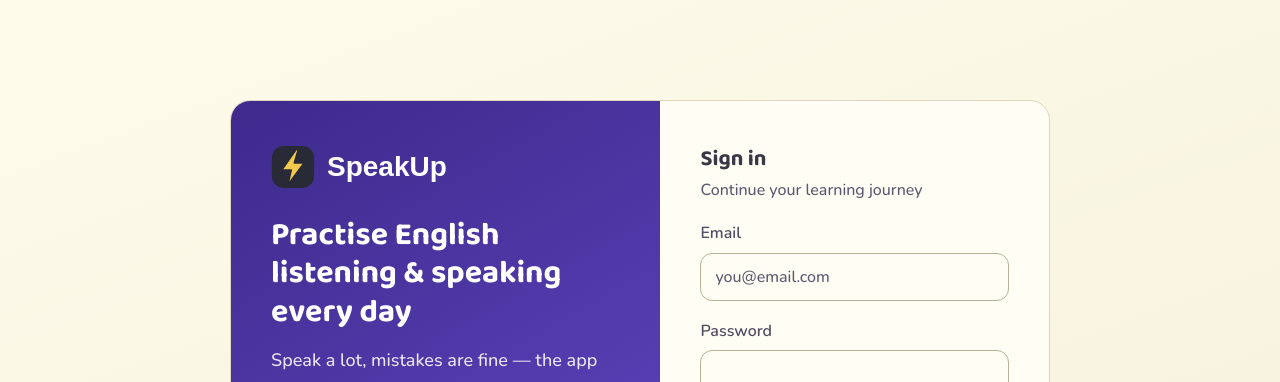
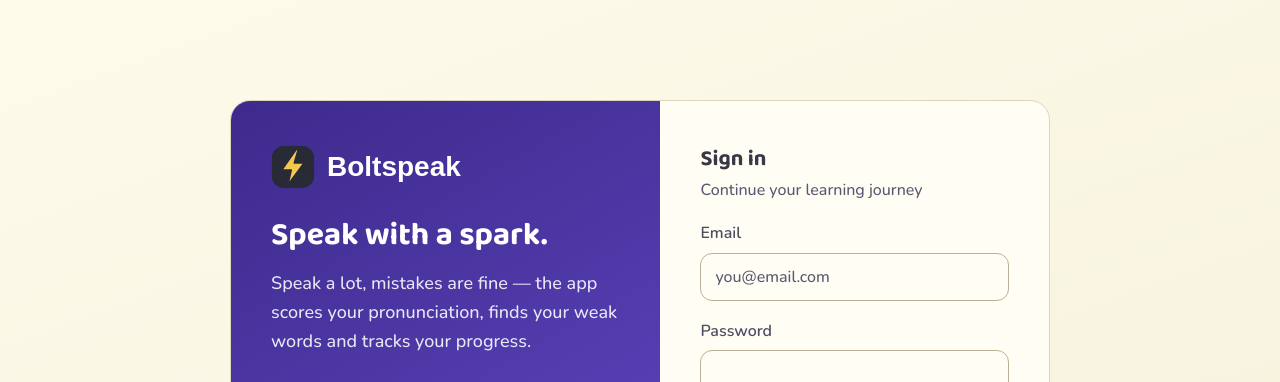
Before and after one commit to hoangdieu6789/english_app, a Next.js app in the folder frontend/: page /login in a window 1280 px wide. Shown: the top 382 px of the page. Built offline with nearby package versions, Linux system fonts and the light colour scheme; no server answers; a web font is replaced by a local one.

Commit message:
feat(ui): rename the app to Boltspeak with the slogan "Speak with a spark."
Learner-facing name only (logo, tab title, sign-in panel, sidebar tagline, reset email, docs).
The name lives in frontend/lib/brand.ts; repo, domain, database and storage keys are unchanged.

```diff
--- a/frontend/app/(auth)/login/page.tsx
+++ b/frontend/app/(auth)/login/page.tsx
@@ -1,6 +1,7 @@
 "use client";
 
 import { BoltMark } from "@/components/brand";
+import { APP_NAME } from "@/lib/brand";
 import { Suspense, useState } from "react";
 import { useRouter, useSearchParams } from "next/navigation";
 import Link from "next/link";
@@ -95,7 +96,7 @@ export default function LoginPage() {
         >
           <div style={{ display: "flex", alignItems: "center", gap: 12 }}>
             <BoltMark size={44} />
-            <span style={{ font: "700 var(--text-2xl)/1 var(--font-logo)" }}>SpeakUp</span>
+            <span style={{ font: "700 var(--text-2xl)/1 var(--font-logo)" }}>{APP_NAME}</span>
           </div>
           <div style={{ marginTop: 6 }}>
             <div style={{ font: "700 var(--text-3xl)/1.2 var(--font-display)" }}>{t("auth.brand.tagline")}</div>
--- a/frontend/app/(auth)/register/page.tsx
+++ b/frontend/app/(auth)/register/page.tsx
@@ -1,6 +1,7 @@
 "use client";
 
 import { BoltMark } from "@/components/brand";
+import { APP_NAME } from "@/lib/brand";
 import { useState } from "react";
 import { useRouter } from "next/navigation";
 import Link from "next/link";
@@ -87,7 +88,7 @@ export default function RegisterPage() {
         >
           <div style={{ display: "flex", alignItems: "center", gap: 12 }}>
             <BoltMark size={44} />
-            <span style={{ font: "700 var(--text-2xl)/1 var(--font-logo)" }}>SpeakUp</span>
+            <span style={{ font: "700 var(--text-2xl)/1 var(--font-logo)" }}>{APP_NAME}</span>
           </div>
           <div style={{ marginTop: 6 }}>
             <div style={{ font: "700 var(--text-3xl)/1.2 var(--font-display)" }}>{t("auth.register.tagline")}</div>
--- a/frontend/app/globals.css
+++ b/frontend/app/globals.css
@@ -1,8 +1,8 @@
 @import "tailwindcss";
 
 /*
- * SpeakUp design tokens. Same palette as the David Studio hub (Alucard light, Dracula dark,
- * see docs/design-system.md); the lightning bolt is SpeakUp's own motif.
+ * Boltspeak design tokens. Same palette as the David Studio hub (Alucard light, Dracula dark,
+ * see docs/design-system.md); the lightning bolt is Boltspeak's own motif.
  * Light = :root, dark = .dark on <html> (set before paint by lib/theme/boot.ts).
  * Components use these variables only: no raw hex in app/ or components/
  * (checked by scripts/check-ui.mjs).
--- a/frontend/app/layout.tsx
+++ b/frontend/app/layout.tsx
@@ -30,11 +30,11 @@ const almendra = Almendra({
 
 const META: Record<Lang, Metadata> = {
   vi: {
-    title: "SpeakUp — Luyện nói tiếng Anh và IELTS Speaking",
+    title: "Boltspeak — Nói có lửa, chấm có tâm",
     description: "Chấm phát âm, chấm IELTS Speaking theo tiêu chí và ôn từ vựng theo band.",
   },
   en: {
-    title: "SpeakUp — English speaking and IELTS Speaking practice",
+    title: "Boltspeak — Speak with a spark",
     description: "Pronunciation scoring, IELTS Speaking scored by the band descriptors, and vocabulary by band.",
   },
 };
--- a/frontend/components/app-shell.tsx
+++ b/frontend/components/app-shell.tsx
@@ -2,6 +2,7 @@
 
 import { useEffect, useState } from "react";
 import Link from "next/link";
+import { APP_NAME } from "@/lib/brand";
 import { usePathname, useRouter } from "next/navigation";
 import { useQuery } from "@tanstack/react-query";
 import { progressQuery } from "@/lib/progress-api";
@@ -171,7 +172,7 @@ export function AppShell({ children }: { children: React.ReactNode }) {
 
       <aside className="app-sidebar">
         <div style={{ padding: "20px 20px 16px", borderBottom: "1px solid var(--ds-border-subtle)" }}>
-          <Link href="/dashboard" aria-label="SpeakUp" style={{ color: "inherit", display: "inline-flex" }}>
+          <Link href="/dashboard" aria-label={APP_NAME} style={{ color: "inherit", display: "inline-flex" }}>
             <Brand size={40} />
           </Link>
           <div style={{ fontSize: "var(--text-xs)", color: "var(--ds-text-muted)", marginTop: 8 }}>{t("nav.tagline")}</div>
@@ -195,7 +196,7 @@ export function AppShell({ children }: { children: React.ReactNode }) {
 
       <div className="app-main">
         <header className="app-header">
-          <Link href="/dashboard" aria-label="SpeakUp" className="app-mobile-only" style={{ color: "inherit", minHeight: 44, alignItems: "center" }}>
+          <Link href="/dashboard" aria-label={APP_NAME} className="app-mobile-only" style={{ color: "inherit", minHeight: 44, alignItems: "center" }}>
             <Brand size={32} />
           </Link>
           <div className="app-desktop-only" style={{ minWidth: 0 }}>
--- a/frontend/components/brand.tsx
+++ b/frontend/components/brand.tsx
@@ -1,4 +1,5 @@
-// SpeakUp brand: our own lightning bolt drawing (not an official logo) and the wordmark.
+// Boltspeak brand: our own lightning bolt drawing (not an official logo) and the wordmark.
+import { APP_NAME } from "@/lib/brand";
 
 /** The bolt mark. size in px; the tile is drawn in CSS colors, so it follows the theme. */
 export function BoltMark({ size = 40, tile = true }: { size?: number; tile?: boolean }) {
@@ -16,12 +17,12 @@ export function BoltMark({ size = 40, tile = true }: { size?: number; tile?: boo
   );
 }
 
-/** Logo: bolt + "SpeakUp" in the logo font. */
+/** Logo: bolt + the app name in the logo font. */
 export function Brand({ size = 40 }: { size?: number }) {
   return (
     <span style={{ display: "inline-flex", alignItems: "center", gap: 10 }}>
       <BoltMark size={size} />
-      <span style={{ font: `700 ${size * 0.6}px/1 var(--font-logo)`, color: "var(--ds-text)", letterSpacing: 0.2 }}>SpeakUp</span>
+      <span style={{ font: `700 ${size * 0.6}px/1 var(--font-logo)`, color: "var(--ds-text)", letterSpacing: 0.2 }}>{APP_NAME}</span>
     </span>
   );
 }
--- /dev/null
+++ b/frontend/lib/brand.ts
@@ -0,0 +1,3 @@
+// The app name shown to learners. The slogan is translated: i18n key "nav.tagline".
+// Internal names (repo, english.localhost, database, localStorage "speakup.*" keys) stay as they are.
+export const APP_NAME = "Boltspeak";
--- a/frontend/lib/i18n/messages/en/auth.ts
+++ b/frontend/lib/i18n/messages/en/auth.ts
@@ -1,7 +1,7 @@
 import type { auth as source } from "../vi/auth";
 
 export const auth: Record<keyof typeof source, string> = {
-  "auth.brand.tagline": "Practise English listening & speaking every day",
+  "auth.brand.tagline": "Speak with a spark.",
   "auth.brand.intro": "Speak a lot, mistakes are fine — the app scores your pronunciation, finds your weak words and tracks your progress.",
   "auth.brand.feature1": "Pronunciation scored word by word & syllable by syllable",
   "auth.brand.feature2": "Review the words you mispronounce on a spaced schedule",
@@ -50,7 +50,7 @@ export const auth: Record<keyof typeof source, string> = {
   "auth.error.loginFailed": "Sign-in failed. Try again later.",
   "auth.error.registerFailed": "Sign-up failed. Try again later.",
   "auth.error.resetFailed": "Could not reset the password. Try again later.",
-  "auth.welcome.title": "Welcome to SpeakUp",
+  "auth.welcome.title": "Welcome to Boltspeak",
   "auth.welcome.intro": "Tell us your current IELTS Speaking band (an estimate) and the band you want to reach. The app uses these two numbers to pick new words at your level.",
   "auth.notFound.title": "Page not found",
   "auth.notFound.joke": "This page probably left from Platform 9¾.",
--- a/frontend/lib/i18n/messages/en/nav.ts
+++ b/frontend/lib/i18n/messages/en/nav.ts
@@ -24,5 +24,5 @@ export const nav: Record<keyof typeof source, string> = {
   "nav.skip": "Skip to content",
   "nav.menu": "Main menu",
   "nav.account": "Account and settings",
-  "nav.tagline": "Speak quick as lightning",
+  "nav.tagline": "Speak with a spark.",
 };
--- a/frontend/lib/i18n/messages/vi/auth.ts
+++ b/frontend/lib/i18n/messages/vi/auth.ts
@@ -1,6 +1,6 @@
 // Auth, welcome and 404 pages. Key prefix: "auth.". Placeholders: {name}.
 export const auth = {
-  "auth.brand.tagline": "Luyện nghe & nói tiếng Anh mỗi ngày",
+  "auth.brand.tagline": "Nói có lửa, chấm có tâm.",
   "auth.brand.intro": "Nói thật nhiều, sai không sao — hệ thống chấm phát âm, phát hiện từ còn yếu và theo dõi tiến bộ của bạn.",
   "auth.brand.feature1": "Chấm phát âm theo từng từ & âm tiết",
   "auth.brand.feature2": "Ôn từ bạn phát âm sai theo lịch nhắc lại",
@@ -49,7 +49,7 @@ export const auth = {
   "auth.error.loginFailed": "Đăng nhập thất bại. Thử lại sau.",
   "auth.error.registerFailed": "Đăng ký thất bại. Thử lại sau.",
   "auth.error.resetFailed": "Không đặt lại được mật khẩu. Thử lại sau.",
-  "auth.welcome.title": "Chào mừng bạn đến với SpeakUp",
+  "auth.welcome.title": "Chào mừng bạn đến với Boltspeak",
   "auth.welcome.intro": "Cho biết band IELTS Speaking hiện tại (ước lượng) và band bạn muốn đạt. App dùng hai số này để chọn từ mới vừa sức.",
   "auth.notFound.title": "Không tìm thấy trang này",
   "auth.notFound.joke": "Có lẽ trang này đã đi qua sân ga 9¾.",
--- a/frontend/lib/i18n/messages/vi/nav.ts
+++ b/frontend/lib/i18n/messages/vi/nav.ts
@@ -23,5 +23,5 @@ export const nav = {
   "nav.skip": "Bỏ qua, tới nội dung",
   "nav.menu": "Menu chính",
   "nav.account": "Tài khoản và cài đặt",
-  "nav.tagline": "Nói nhanh như tia chớp",
+  "nav.tagline": "Nói có lửa, chấm có tâm.",
 };
```
Also changed, not shown: 2 other files (tests, documents, lock files or other folders).
